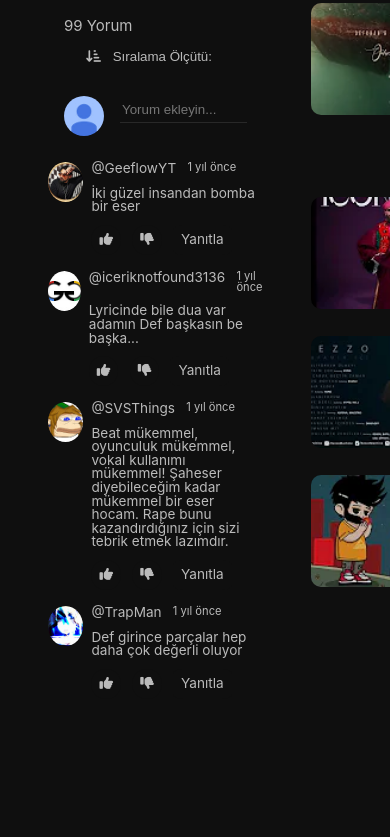
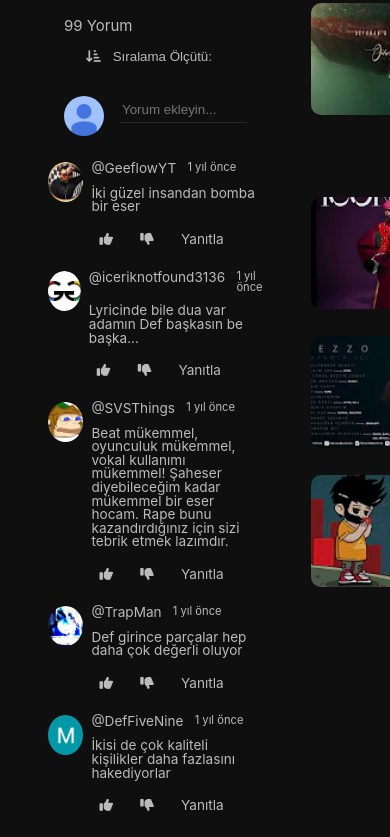
Before and after one commit to mustafaarii/youtube-clone, a website: page watch.html in a window 390 px wide. Shown: the part 953-1790 px from the top of the page. Before the commit the page ends 1668 px from the top, so only its background shows below. Drawn offline with Linux system fonts and the light colour scheme.

Commit message:
watch and hamburger button fix

```diff
--- a/src/sass/style.scss
+++ b/src/sass/style.scss
@@ -719,7 +719,6 @@ a {
 .hamburger-btn{
     padding: 0.3rem;
     position: relative;
-    top: -5px;
     a{
         color: $buttonTextColor;
         display: block;
--- a/watch.html
+++ b/watch.html
@@ -362,6 +362,33 @@
                             </div>
                         </div>
 
+                        <div class="comment">
+                            <div class="comment__image">
+                                <img src="./src/images/channel-profiles/comment_5.jpeg">
+                            </div>
+                            <div class="comment__description">
+                                <div class="info">
+                                    <a href="#">@DefFiveNine</a>
+                                    <p>1 yıl önce</p>
+                                </div>
+                                <div class="content">
+                                    <p>İkisi de çok kaliteli kişilikler daha fazlasını hakediyorlar</p>
+                                </div>
+                                <div class="actions">
+                                        <a class="button">
+                                            <i class="fa fa-thumbs-up" aria-hidden="true"></i>
+                                        </a>
+                                        <a class="button">
+                                            <i class="fa fa-thumbs-down" aria-hidden="true"></i>
+                                        </a>
+                                        <a class="button half-bordered">
+                                            Yanıtla
+                                        </a>
+                                </div>
+
+                            </div>
+                        </div>
+
                     </div>
                 </div>
                 <div class="right">
```
Also changed, not shown: src/css/style.css, 1 other file.
